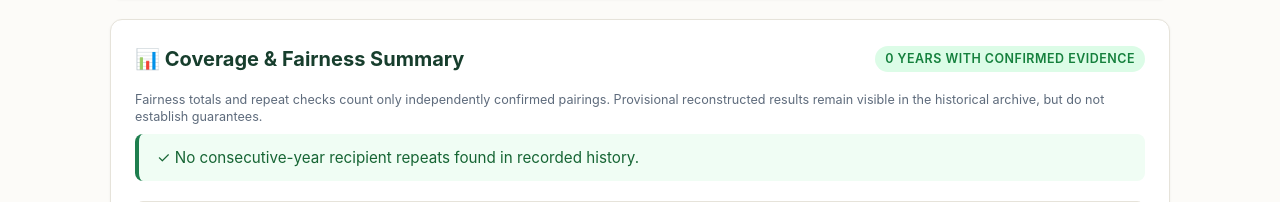
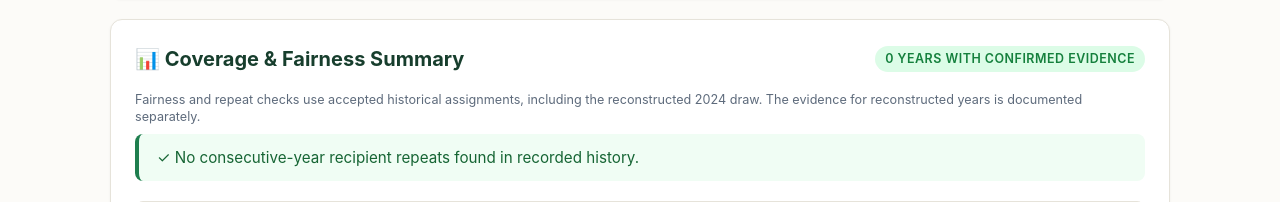
Before and after one commit to Tahlor/Christmas_Gift_Assignment, a Flask app: page /christmas/admin/history in a window 1280 px wide. Shown: the part 265-467 px from the top of the page. Run offline with Flask 3, Linux system fonts and the light colour scheme; the visitor is signed in with stand-in values (Sample User, id 1); data that the repository does not hold is empty; parts of the project's set-up code (start-up, migrations or seed data) failed here and were passed over.

Commit message:
ux: distinguish accepted seeded 2024 reconstruction from directly recorded matchings

```diff
--- a/web/templates/admin/history.html
+++ b/web/templates/admin/history.html
@@ -56,7 +56,7 @@
     <span class="badge badge-published">{{ analysis.total_years_recorded }} Years with Confirmed Evidence</span>
   </div>
 
-  <p class="ui-small-note">Fairness totals and repeat checks count only independently confirmed pairings. Provisional reconstructed results remain visible in the historical archive, but do not establish guarantees.</p>
+  <p class="ui-small-note">Fairness and repeat checks use accepted historical assignments, including the reconstructed 2024 draw. The evidence for reconstructed years is documented separately.</p>
 
   {% if analysis.consecutive_repeats %}
   <div class="alert alert-warning" style="margin-bottom: 20px;">
@@ -140,6 +140,8 @@
 
           {% if rec.confidence == 'partial' %}
           <span class="badge" style="background-color: #fee2e2; color: #991b1b;">Reconstructed (partly verified)</span>
+          {% elif rec.notes and rec.notes.startswith('Accepted seeded reconstruction') %}
+          <span class="badge badge-published">Accepted reconstruction</span>
           {% else %}
           <span class="badge badge-published">Confirmed</span>
           {% endif %}
```
